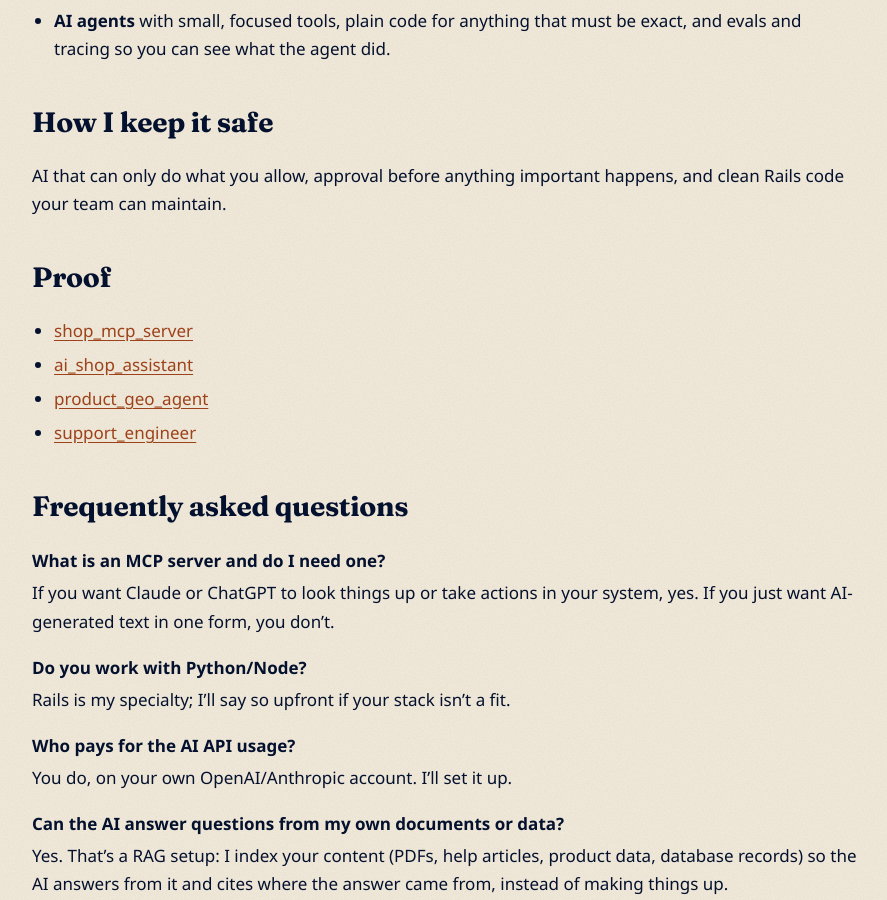
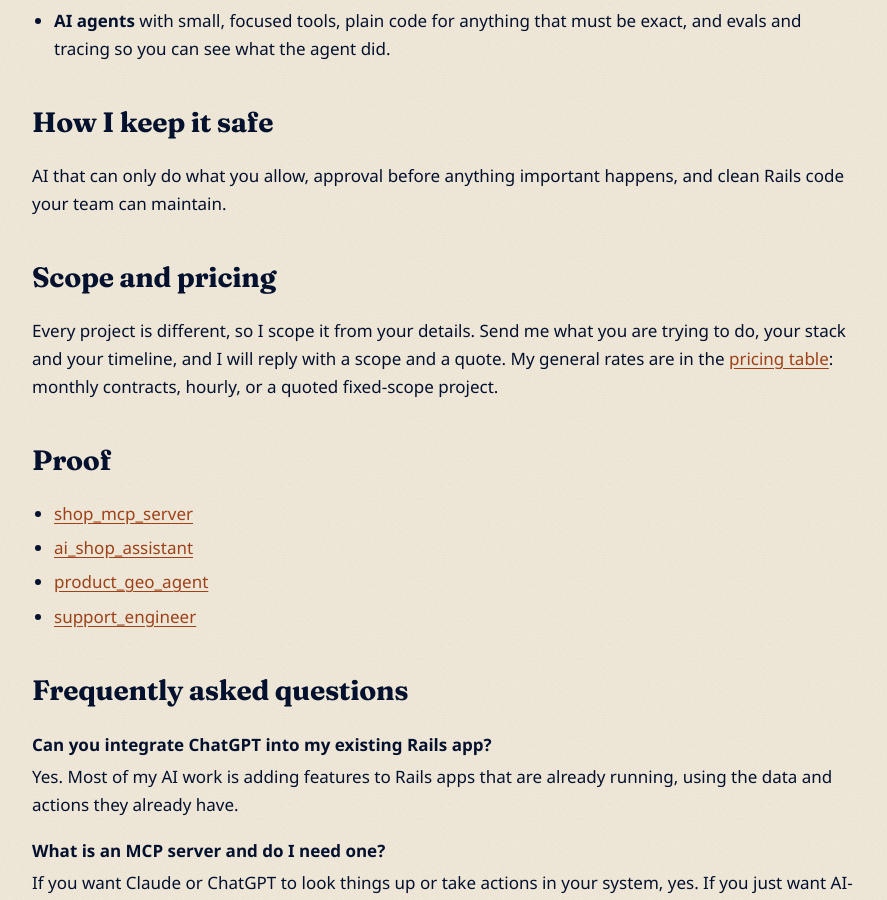
Before and after one commit to mjesar/mjesar.github.io, a Jekyll site: the page built from services/ai-in-rails/index.md, in a window 1280 px wide and 900 px high, scrolled down 717 px. Shown: the whole window, without its empty margins (194-1081 px from the left). Built offline with Jekyll 4.4.1, drawn with Linux system fonts in a browser that asks for light colours.

Commit message:
add scope and pricing section and chatgpt faq to service pages

```diff
--- a/_layouts/service.html
+++ b/_layouts/service.html
@@ -19,6 +19,8 @@ layout: default
 </div>
 <main class="wrap prose">
 {{ content }}
+<h2>Scope and pricing</h2>
+<p>Every project is different, so I scope it from your details. Send me what you are trying to do, your stack and your timeline, and I will reply with a scope and a quote. My general rates are in the <a href="/services/#pricing">pricing table</a>: monthly contracts, hourly, or a quoted fixed-scope project.</p>
 {%- if svc.proof.size > 0 %}
 <h2>Proof</h2>
 <ul>
--- a/services/ai-in-rails/index.md
+++ b/services/ai-in-rails/index.md
@@ -4,6 +4,8 @@ slug: ai-in-rails
 title: "AI integration for Rails apps"
 description: "Add ChatGPT, Claude or Gemini to your Rails app with MCP servers, chatbots on your own data and agents that need approval before risky actions. By Mohammad Ali Jesar."
 faq:
+  - q: "Can you integrate ChatGPT into my existing Rails app?"
+    a: "Yes. Most of my AI work is adding features to Rails apps that are already running, using the data and actions they already have."
   - q: "What is an MCP server and do I need one?"
     a: "If you want Claude or ChatGPT to look things up or take actions in your system, yes. If you just want AI-generated text in one form, you don't."
   - q: "Do you work with Python/Node?"
```
